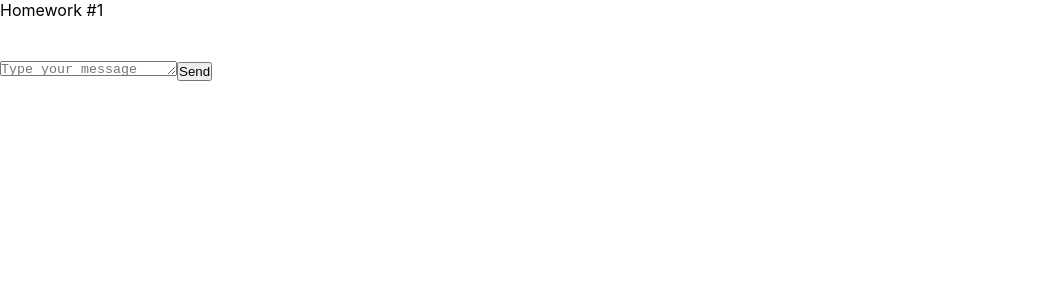
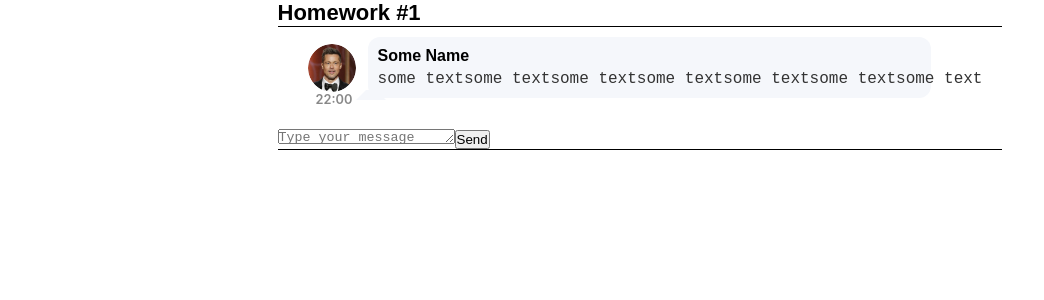
Before and after one commit to Densodim/hws2, a React (Create React App) app: page / in a window 1280 px wide. Shown: the top 300 px of the page, without its empty margins (0-1044 px from the left). Built offline with nearby package versions, Linux system fonts and the light colour scheme.

Commit message:
add HW-1

```diff
--- a/package.json
+++ b/package.json
@@ -1,6 +1,6 @@
 {
   "name": "hws2",
-  "homepage": "http://IgnatZakalinsky.github.io/hws2",
+  "homepage": "https://github.com/Densodim/hws2",
   "version": "0.1.0",
   "private": true,
   "dependencies": {
--- a/src/s1-main/App.module.css
+++ b/src/s1-main/App.module.css
@@ -1,11 +1,19 @@
 .App {
     --header_height: 60px;
+    box-sizing: border-box;
+    display: flex;
+    justify-content: center;
+
+
 }
 
 .hw {
-
+    border-top: solid 1px;
+    border-bottom: solid 1px;
 }
 
 .hwTitle {
-
+    font-family: 'Montserrat', sans-serif;
+    font-weight: 600;
+    font-size: 22px;
 }
--- a/src/s2-homeworks/hw01/message/Message.module.css
+++ b/src/s2-homeworks/hw01/message/Message.module.css
@@ -1,31 +1,81 @@
 .message {
-
+    display: flex;
+    justify-content: flex-start;
+    align-items: flex-start;
+    height: auto;
+    width: 100%;
+    padding: 10px;
+    box-sizing: border-box;
+    flex-direction: column;
+    position: relative;
 }
 
 .imageAndText {
-
+    display: flex;
+    align-items: center;
+    background-color: #F5F7FB;
+    border-radius: 12px;
+    padding: 10px;
+    margin-left: 80px;
+    max-width: 80%;
+    position: relative;
 }
 
 .imageAndText img {
+    height: 48px;
+    width: 48px;
+    border-radius: 50%;
+    margin-right: 10px;
+    position: absolute;
+    left: -60px;
 
 }
 
 .text {
-
+    display: flex;
+    flex-direction: column;
+    font-family: 'Montserrat', sans-serif;
+    font-size: 16px;
+    font-weight: 400;
+    position: relative;
 }
 
 .text:after {
-
+    border: solid transparent;
+    content: " ";
+    height: 30px;
+    width: 10px;
+    position: absolute;
+    top: 3px;
+    left: -12px;
+    pointer-events: none;
+    border-bottom-color: #F5F7FB;
+    border-width: 10px;
+    margin-left: -10px;
 }
 
 .name {
-
+    font-weight: bold;
+    font-size: 1em;
+    margin-bottom: 5px;
+    color: #000;
 }
 
 .messageText {
-
+    font-size: 1em;
+    color: #333;
+    overflow-wrap: break-word;
+    word-break: break-word;
+    word-wrap: break-word;
 }
 
 .time {
-
+    font-size: 0.8em;
+    font-weight: 600;
+    color: #888;
+    margin-left: 58px;
+    margin-top: 5px;
+    position: absolute;
+    top: 60px;
+    left: -20px;
 }
--- a/src/s2-homeworks/hw01/message/Message.tsx
+++ b/src/s2-homeworks/hw01/message/Message.tsx
@@ -1,8 +1,11 @@
 import React from 'react'
 import s from './Message.module.css'
+import {MessageType} from "../HW1";
 
 // нужно создать правильный тип вместо any
-export type MessagePropsType = any
+export type MessagePropsType = {
+    message:MessageType
+}
 
 // нужно отобразить приходящие данные
 const Message = (props: MessagePropsType) => {
@@ -12,26 +15,26 @@ const Message = (props: MessagePropsType) => {
                 <img
                     id={'hw1-avatar-' + props.message.id}
                     // создаёт студент
-
+                    src={props.message.user.avatar}
                     //
                 />
                 <div className={s.text}>
                     <div id={'hw1-name-' + props.message.id} className={s.name}>
                         {/*создаёт студент*/}
 
-                        {/**/}
+                        {props.message.user.name}
                     </div>
                     <pre id={'hw1-text-' + props.message.id} className={s.messageText}>
                         {/*создаёт студент*/}
 
-                        {/**/}
+                        {props.message.message.text}
                     </pre>
                 </div>
             </div>
             <div id={'hw1-time-' + props.message.id} className={s.time}>
                 {/*создаёт студент*/}
 
-                {/**/}
+                {props.message.message.time}
             </div>
         </div>
     )
```
Also changed, not shown: src/s2-homeworks/hw01/HW1.tsx (+13 -1 lines).
